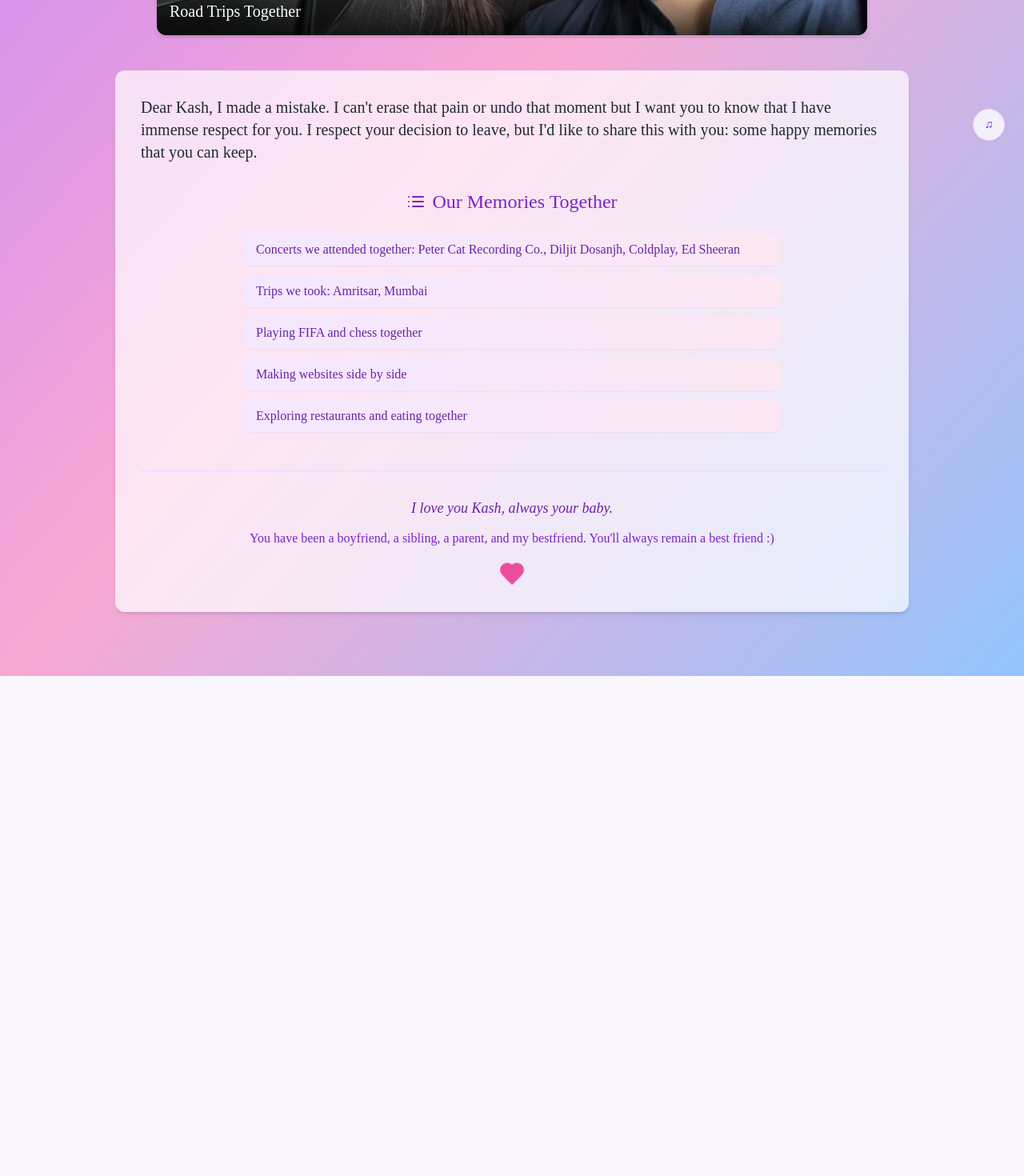
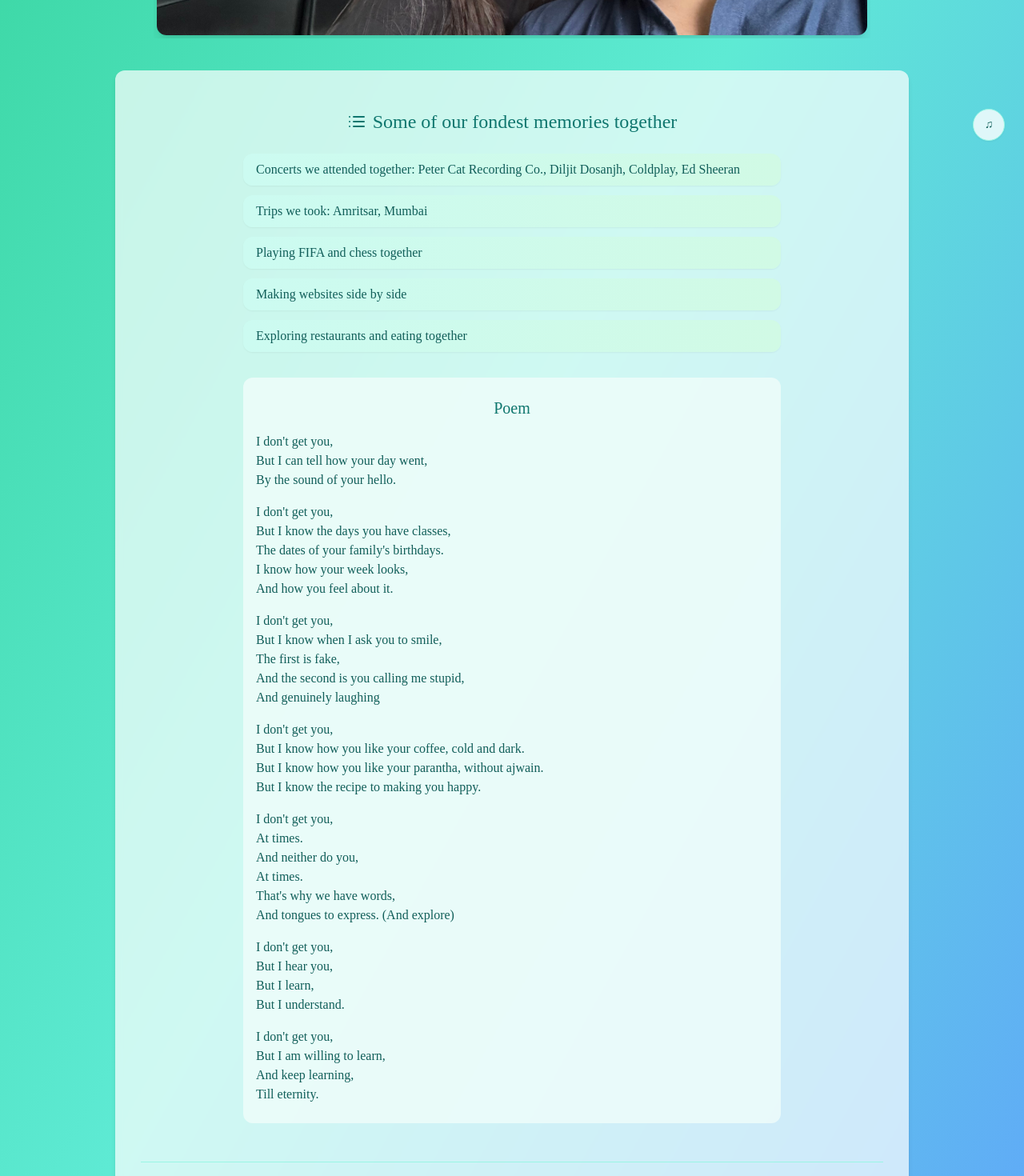
Before and after one commit to 17bhav/kashs-gentle-reflections, a React (Vite) app: page / in a window 1280 px wide. Shown: the part 600-2070 px from the top of the page at 80% size. Before the commit the page ends 1445 px from the top, so only its background shows below. Built offline with nearby package versions, Linux system fonts and the light colour scheme.

Commit message:
Refactor: Update theme, content, and poem
- Changed the color theme.
- Removed image descriptions.
- Modified the introductory text.
- Updated the "Our Memories Together" section.
- Changed the closing message.
- Added a new poem.

```diff
--- a/src/pages/HomePage.tsx
+++ b/src/pages/HomePage.tsx
@@ -1,21 +1,26 @@
+
 import React, { useState, useEffect } from 'react';
 import { Heart, GalleryVertical, List } from 'lucide-react';
 import { Button } from '@/components/ui/button';
 import { Carousel, CarouselContent, CarouselItem, CarouselNext, CarouselPrevious } from "@/components/ui/carousel";
+
 interface Memory {
   id: number;
   title: string;
   image: string;
 }
+
 const HomePage: React.FC = () => {
   const [isMusicPlaying, setIsMusicPlaying] = useState(false);
   const [audioElement, setAudioElement] = useState<HTMLAudioElement | null>(null);
+
   useEffect(() => {
     // Create audio element
     const audio = new Audio('/gentle-piano.mp3');
     audio.loop = true;
     audio.volume = 0.4;
     setAudioElement(audio);
+
     return () => {
       if (audio) {
         audio.pause();
@@ -23,6 +28,7 @@ const HomePage: React.FC = () => {
       }
     };
   }, []);
+
   const toggleMusic = () => {
     if (audioElement) {
       if (isMusicPlaying) {
@@ -35,6 +41,7 @@ const HomePage: React.FC = () => {
       setIsMusicPlaying(!isMusicPlaying);
     }
   };
+
   const memories: Memory[] = [{
     id: 1,
     title: "Road Trips Together",
@@ -84,8 +91,10 @@ const HomePage: React.FC = () => {
     title: "Stadium Adventures",
     image: "/lovable-uploads/c69ec858-9d4d-479a-a21f-9ef1cc801351.png"
   }];
+
   const sharedActivities = ["Concerts we attended together: Peter Cat Recording Co., Diljit Dosanjh, Coldplay, Ed Sheeran", "Trips we took: Amritsar, Mumbai", "Playing FIFA and chess together", "Making websites side by side", "Exploring restaurants and eating together"];
-  return <div className="min-h-screen bg-gradient-to-br from-purple-400 via-pink-300 to-blue-300">
+
+  return <div className="min-h-screen bg-gradient-to-br from-emerald-400 via-teal-300 to-blue-400">
       {/* Header */}
       <header className="pt-10 pb-6 text-center">
         <h1 className="text-5xl font-playfair font-medium text-white animate-fade-in drop-shadow-lg">
@@ -105,11 +114,6 @@ const HomePage: React.FC = () => {
                     <div className="overflow-hidden rounded-lg shadow-lg bg-black/10 backdrop-blur-sm">
                       <div className="relative aspect-video overflow-hidden">
                         <img src={memory.image} alt={memory.title} className="w-full h-full object-contain" />
-                        <div className="absolute bottom-0 left-0 right-0 p-4 bg-gradient-to-t from-black/70 to-transparent">
-                          <h3 className="text-white font-medium font-playfair text-xl">
-                            {memory.title}
-                          </h3>
-                        </div>
                       </div>
                     </div>
                   </div>
@@ -122,19 +126,15 @@ const HomePage: React.FC = () => {
 
         {/* Letter Section */}
         <div className="mt-6 p-8 bg-white/70 backdrop-blur-sm rounded-lg shadow-md animate-fade-in">
-          <p className="text-lg md:text-xl leading-relaxed mb-6 text-gray-800 font-lora">
-            Dear Kash, I made a mistake. I can't erase that pain or undo that moment but I want you to know that I have immense respect for you. I respect your decision to leave, but I'd like to share this with you: some happy memories that you can keep.
-          </p>
-
           {/* Shared Memories List */}
-          <div className="mt-8 mb-8">
-            <h2 className="text-2xl font-playfair mb-6 text-center text-purple-700 flex items-center justify-center gap-2">
+          <div className="mt-4 mb-8">
+            <h2 className="text-2xl font-playfair mb-6 text-center text-teal-700 flex items-center justify-center gap-2">
               <List className="h-6 w-6" />
-              <span>Our Memories Together</span>
+              <span>Some of our fondest memories together</span>
             </h2>
 
             <ul className="space-y-3 max-w-2xl mx-auto">
-              {sharedActivities.map((activity, index) => <li key={index} className="py-2 px-4 bg-gradient-to-r from-purple-100 to-pink-100 rounded-lg shadow-sm text-purple-800 font-lora animate-fade-in" style={{
+              {sharedActivities.map((activity, index) => <li key={index} className="py-2 px-4 bg-gradient-to-r from-teal-100 to-emerald-100 rounded-lg shadow-sm text-teal-800 font-lora animate-fade-in" style={{
               animationDelay: `${index * 0.1}s`
             }}>
                   {activity}
@@ -142,13 +142,57 @@ const HomePage: React.FC = () => {
             </ul>
           </div>
 
+          {/* Poem Section */}
+          <div className="my-8 px-4 py-6 bg-teal-50/80 rounded-lg max-w-2xl mx-auto">
+            <h3 className="text-xl font-playfair mb-4 text-center text-teal-700">Poem</h3>
+            <div className="text-teal-800 font-lora space-y-4">
+              <p>I don't get you,<br/>
+              But I can tell how your day went,<br/>
+              By the sound of your hello.</p>
+
+              <p>I don't get you,<br/>
+              But I know the days you have classes,<br/>
+              The dates of your family's birthdays.<br/>
+              I know how your week looks,<br/>
+              And how you feel about it.</p>
+
+              <p>I don't get you,<br/>
+              But I know when I ask you to smile,<br/>
+              The first is fake,<br/>
+              And the second is you calling me stupid,<br/>
+              And genuinely laughing</p>
+
+              <p>I don't get you,<br/>
+              But I know how you like your coffee, cold and dark.<br/>
+              But I know how you like your parantha, without ajwain.<br/>
+              But I know the recipe to making you happy.</p>
+
+              <p>I don't get you,<br/>
+              At times.<br/>
+              And neither do you,<br/>
+              At times.<br/>
+              That's why we have words,<br/>
+              And tongues to express. (And explore)</p>
+
+              <p>I don't get you,<br/>
+              But I hear you,<br/>
+              But I learn,<br/>
+              But I understand.</p>
+
+              <p>I don't get you,<br/>
+              But I am willing to learn,<br/>
+              And keep learning,<br/>
+              Till eternity.</p>
+            </div>
+          </div>
+
           {/* Closing Message */}
-          <div className="mt-12 pt-8 border-t border-purple-200 text-center">
-            <p className="text-lg italic text-purple-800 mb-3">
+          <div className="mt-12 pt-8 border-t border-teal-200 text-center">
+            <p className="text-lg italic text-teal-800 mb-3">
               I love you Kash, always your baby.
             </p>
-            <p className="text-md text-purple-700">
-              You have been a boyfriend, a sibling, a parent, and my bestfriend. You'll always remain a best friend :)
+            <p className="text-md text-teal-700">
+              You are my boyfriend, you also play the role of a sibling, a parent, and my bestfriend.
             </p>
             <div className="mt-4 animate-pulse flex justify-center">
               <Heart className="text-pink-500 h-8 w-8" fill="#ec4899" />
@@ -159,10 +203,11 @@ const HomePage: React.FC = () => {
 
       {/* Music Toggle */}
       <div className="fixed bottom-6 right-6">
-        <Button onClick={toggleMusic} variant="outline" size="icon" className="rounded-full w-10 h-10 bg-white/80 shadow-sm border-purple-200 hover:bg-white">
-          {isMusicPlaying ? <span className="text-purple-800">♪</span> : <span className="text-purple-800">♫</span>}
+        <Button onClick={toggleMusic} variant="outline" size="icon" className="rounded-full w-10 h-10 bg-white/80 shadow-sm border-teal-200 hover:bg-white">
+          {isMusicPlaying ? <span className="text-teal-800">♪</span> : <span className="text-teal-800">♫</span>}
         </Button>
       </div>
     </div>;
 };
+
 export default HomePage;
```
